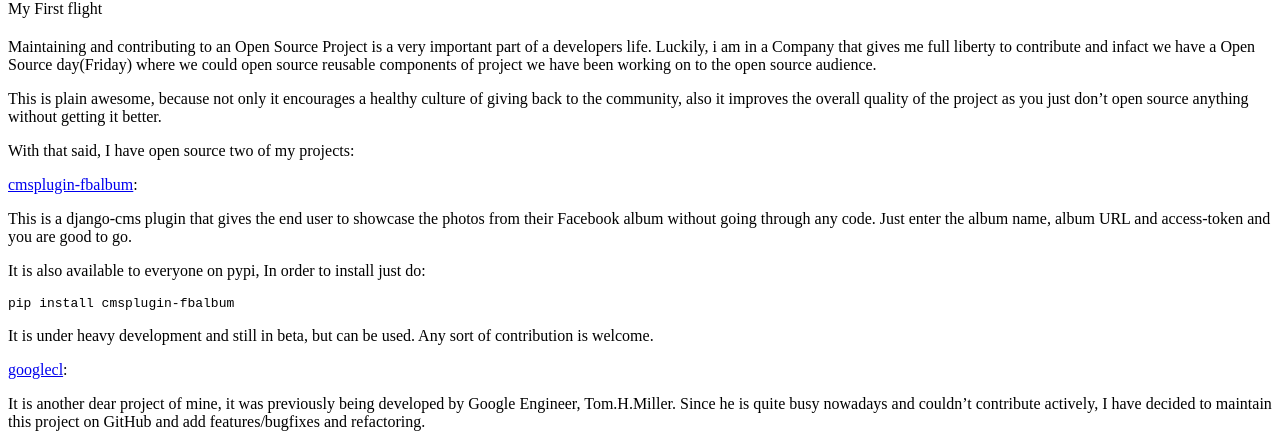
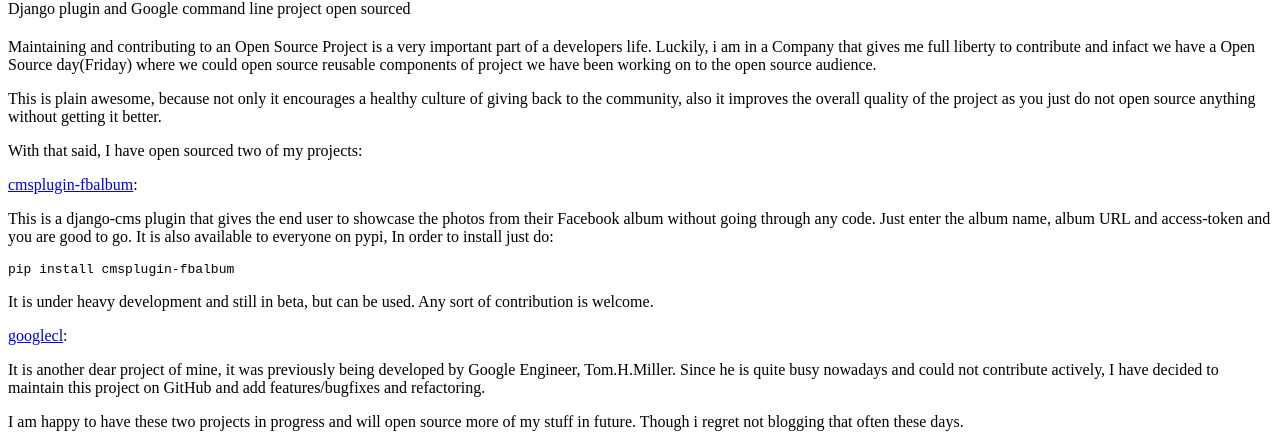
Before and after one commit to vinitkumar/vinitkumar.github.com, a Jekyll site: the page built from _posts/2013-04-27-new-open-source-projects.md, in a window 1280 px wide. Shown: the part 312-757 px from the top of the page. Built offline with Jekyll 4.4.1, drawn with Linux system fonts in a browser that asks for light colours; nearby versions of some CDN libraries; some of the changed text lies outside the part shown.

Commit message:
fixed typo, title and grammer

````diff
--- a/_posts/2013-04-27-new-open-source-projects.md
+++ b/_posts/2013-04-27-new-open-source-projects.md
@@ -1,29 +1,38 @@
 ---
 layout: post
-title: "My First flight"
-description: "My vacation in April"
+title: "Django plugin and Google command line project open sourced"
+description: "Projects I recently worked on and open sourced"
 category: articles
 tags: [sample post, images, test]
 ---
-Maintaining and contributing to an Open Source Project is a very important part of a developers life. Luckily, i am in a Company that gives me full liberty  to contribute and infact we have a Open Source day(Friday) where we could open source reusable components of project we have been working on to the open source audience.
+Maintaining and contributing to an Open Source Project is a very important part of a developers life.
+Luckily, i am in a Company that gives me full liberty to contribute and infact we have a
+Open Source day(Friday) where we could open source reusable components of project
+we have been working on to the open source audience.
 
-This is plain awesome, because not only it encourages a healthy culture of giving back to the community, also it improves the overall quality of the project as you just don't open source anything without getting it better.
+This is plain awesome, because not only it encourages a healthy culture of giving back
+to the community, also it improves the overall quality of the project as you just do not open source
+anything without getting it better.
 
-With that said, I have open source two of my projects:
+With that said, I have open sourced two of my projects:
 
 [cmsplugin-fbalbum](https://github.com/vinitcool76/cmsplugin-fbalbum):
 
-This is a django-cms plugin that gives the end user to showcase the photos from their Facebook album without going through any code. Just enter the album name, album URL and access-token and you are good to go.
-
+This is a django-cms plugin that gives the end user to showcase the photos
+from their Facebook album without going through any code. Just enter the album
+name, album URL and access-token and you are good to go.
 It is also available to everyone on pypi, In order to install just do:
-
-    pip install cmsplugin-fbalbum
+```
+pip install cmsplugin-fbalbum
+```
 
 It is under heavy development and still in beta, but can be used. Any sort of contribution is welcome.
 
-
 [googlecl](https://github.com/vinitcool76/googlecl):
 
-It is another dear project of mine, it was previously being developed by Google Engineer, Tom.H.Miller. Since he is quite busy nowadays and couldn't contribute actively, I have decided to maintain this project on GitHub and add features/bugfixes and refactoring.
+It is another dear project of mine, it was previously being developed
+by Google Engineer, Tom.H.Miller. Since he is quite busy nowadays and could not contribute actively,
+I have decided to maintain this project on GitHub and add features/bugfixes and refactoring.
 
-I am happy to have these two projects in progress and will open source more of my stuff in future. Though i regret not blogging that often these days.
+I am happy to have these two projects in progress and will open source
+more of my stuff in future. Though i regret not blogging that often these days.
````
Also changed, not shown: _posts/2013-03-24-life-has-changed.md (+15 -5 lines), _posts/2013-03-24-my-javascript-love.md (+8 -3 lines), _posts/2013-03-27-twitter-like-app-in-nodejs.md (+4 -2 lines).
